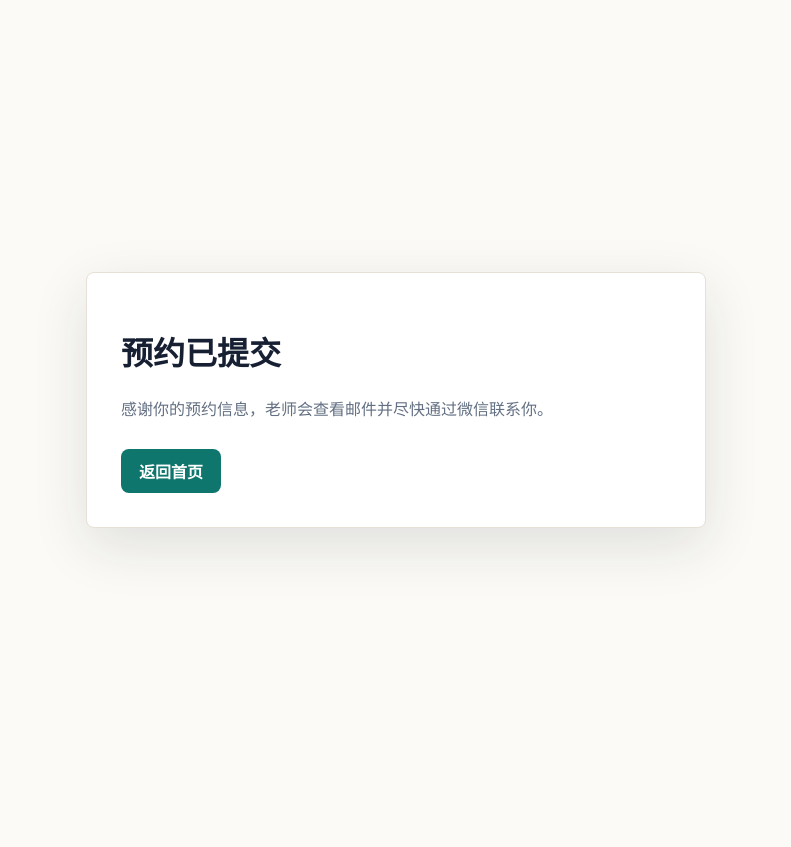
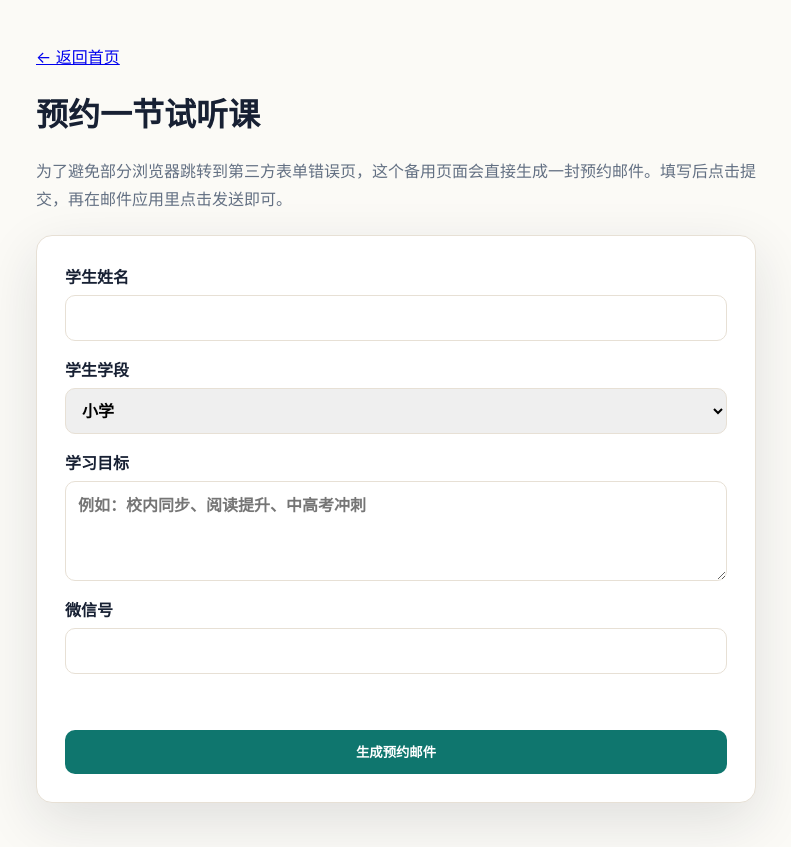
Before and after one commit to jiawenfan851-tech/english-teaching-site, a plain HTML site: page thanks.html in a window 1280 px wide. Shown: the whole page, without its empty margins (244-1035 px from the left). Before the commit the page ends 800 px from the top, so only its background shows below. Drawn offline with Linux system fonts and the light colour scheme.

Commit message:
Convert thanks page to contact fallback

```diff
--- a/thanks.html
+++ b/thanks.html
@@ -3,21 +3,53 @@
 <head>
   <meta charset="UTF-8" />
   <meta name="viewport" content="width=device-width, initial-scale=1.0" />
-    <title>预约已提交 | Bright English Studio</title>
+  <title>预约试听 | Bright English Studio</title>
   <style>
     :root { --ink:#172033; --muted:#637083; --paper:#fbfaf6; --teal:#0f766e; --line:#e7e0d5; }
     * { box-sizing: border-box; }
-      body { min-height:100vh; display:grid; place-items:center; margin:0; padding:24px; color:var(--ink); background:var(--paper); font-family:-apple-system,BlinkMacSystemFont,"Segoe UI","Noto Sans SC",Arial,sans-serif; }
-      main { width:min(620px,100%); padding:34px; border:1px solid var(--line); border-radius:8px; background:#fff; box-shadow:0 18px 55px rgba(23,32,51,.12); }
+    body { margin:0; color:var(--ink); background:var(--paper); font-family:-apple-system,BlinkMacSystemFont,"Segoe UI","Noto Sans SC",Arial,sans-serif; }
+    main { width:min(720px,calc(100% - 36px)); margin:0 auto; padding:44px 0; }
+    form { display:grid; gap:16px; margin-top:22px; padding:28px; border:1px solid var(--line); border-radius:16px; background:#fff; box-shadow:0 18px 55px rgba(23,32,51,.12); }
+    label { display:grid; gap:7px; font-weight:700; }
+    input, select, textarea { min-height:46px; padding:10px 12px; border:1px solid var(--line); border-radius:10px; font:inherit; }
+    textarea { min-height:100px; resize:vertical; }
+    button, a.btn { min-height:44px; border:0; border-radius:10px; padding:0 18px; color:#fff; background:var(--teal); font-weight:800; text-decoration:none; cursor:pointer; display:inline-flex; align-items:center; justify-content:center; }
     p { color:var(--muted); line-height:1.75; }
-      a { display:inline-flex; min-height:44px; align-items:center; justify-content:center; margin-top:10px; padding:0 18px; border-radius:8px; color:#fff; background:var(--teal); font-weight:800; text-decoration:none; }
+    .status { min-height:24px; margin:0; color:#0b4f4a; font-weight:800; }
   </style>
 </head>
 <body>
   <main>
-      <h1>预约已提交</h1>
-      <p>感谢你的预约信息，老师会查看邮件并尽快通过微信联系你。</p>
-      <a href="./">返回首页</a>
+    <a href="./">← 返回首页</a>
+    <h1>预约一节试听课</h1>
+    <p>为了避免部分浏览器跳转到第三方表单错误页，这个备用页面会直接生成一封预约邮件。填写后点击提交，再在邮件应用里点击发送即可。</p>
+    <form id="contactForm">
+      <label>学生姓名<input id="studentName" required /></label>
+      <label>学生学段<select id="studentGrade" required><option>小学</option><option>初中</option><option>高中</option></select></label>
+      <label>学习目标<textarea id="goal" required placeholder="例如：校内同步、阅读提升、中高考冲刺"></textarea></label>
+      <label>微信号<input id="wechat" required /></label>
+      <p id="status" class="status"></p>
+      <button type="submit">生成预约邮件</button>
+    </form>
   </main>
+  <script>
+    const form = document.querySelector('#contactForm');
+    const statusEl = document.querySelector('#status');
+    form.addEventListener('submit', function(event) {
+      event.preventDefault();
+      const to = 'jiawenfan851' + '@' + 'gmail.com';
+      const subject = '新的英语课程预约';
+      const body = [
+        '学生姓名：' + document.querySelector('#studentName').value.trim(),
+        '学生学段：' + document.querySelector('#studentGrade').value,
+        '学习目标：' + document.querySelector('#goal').value.trim(),
+        '微信号：' + document.querySelector('#wechat').value.trim(),
+        '提交页面：' + location.href,
+        '提交时间：' + new Date().toLocaleString('zh-CN')
+      ].join('\n');
+      location.href = 'mailto:' + encodeURIComponent(to) + '?subject=' + encodeURIComponent(subject) + '&body=' + encodeURIComponent(body);
+      statusEl.textContent = '已打开邮件应用，请在邮件里点击发送。';
+    });
+  </script>
 </body>
 </html>
```
Lines whose indentation alone changed are shown as unchanged.
